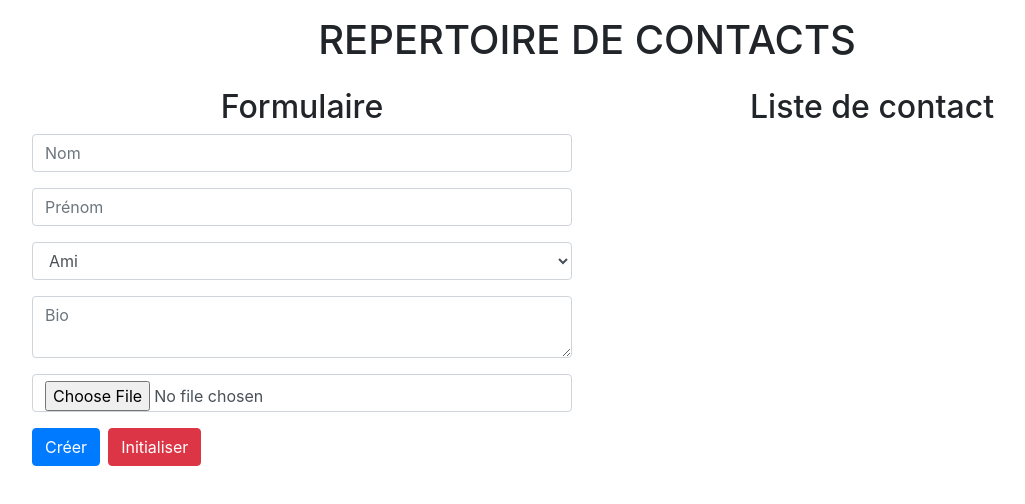
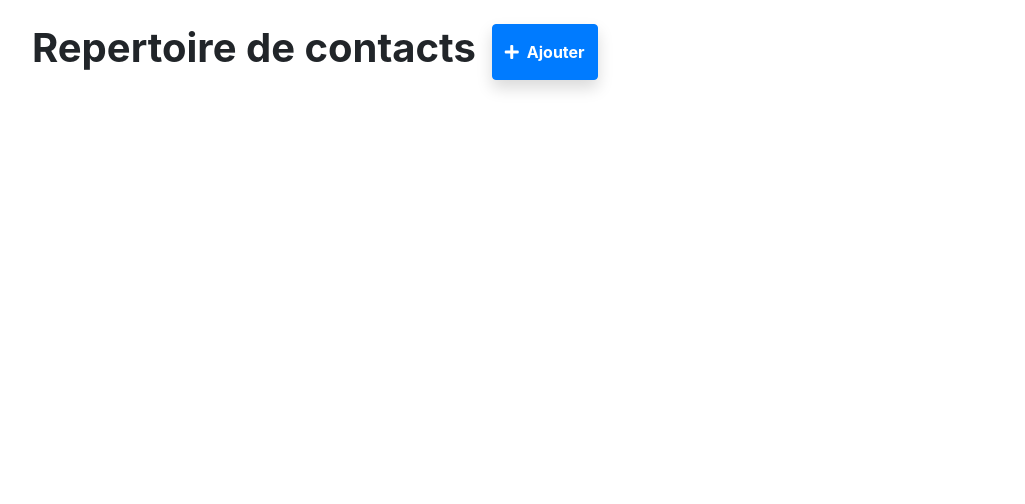
Before and after one commit to KinshasaDigitalAcademy/formulaire-react, a React (Create React App) app: page / in a window 1280 px wide. Shown: the top 504 px of the page, without its empty margins (53-1078 px from the left). Built offline with nearby package versions, Linux system fonts and the light colour scheme.

Commit message:
update styles

```diff
--- a/package.json
+++ b/package.json
@@ -8,6 +8,8 @@
     "@testing-library/react": "^11.2.6",
     "@testing-library/user-event": "^12.8.3",
     "bootstrap": "^4.6.0",
+    "jquery": "^3.6.0",
+    "popper.js": "^1.16.1",
     "react": "^17.0.2",
     "react-dom": "^17.0.2",
     "react-scripts": "4.0.3",
--- a/src/App.css
+++ b/src/App.css
@@ -4,10 +4,12 @@
 .cursor-pointer{
   cursor: pointer;
   font-size: 20px;
+  text-decoration: none !important;
 }
 .cursor-pointer:hover{
   transform: scale(1.4);
   transition: .3s ease-in-out;
+  text-decoration: none;
 }
 
 .card {
--- /dev/null
+++ b/src/Components/AddButton.js
@@ -0,0 +1,15 @@
+import React, {Component} from 'react'
+
+class AddButton extends Component {
+
+    render() {
+        return (
+            <button data-toggle="modal" data-target="#modal-form" className="ml-3 btn btn-primary btn-add rounded  shadow d-flex align-items-center justify-content-center">
+                <i className="fa fa-plus"></i>
+                <span className="font-weight-bold ml-2">Ajouter</span>
+            </button>
+        )
+    }
+}
+
+export default AddButton;
--- a/src/Components/Button.js
+++ b/src/Components/Button.js
@@ -4,7 +4,7 @@ class Button extends React.Component{
     render(){
 
         return(
-            <button onClick={this.props.handleClick} type={this.props.type} className = {this.props.className}> {this.props.content}</button>
+            <button onClick={this.props.handleClick} type={this.props.type} className = {this.props.className} > {this.props.content}</button>
         )
     }
 }
--- a/src/Components/Card.js
+++ b/src/Components/Card.js
@@ -6,7 +6,7 @@ class Card extends Component {
     render() {
         const { image, nom, prenom, groupe, bio } = this.props
         return (
-            <div className='card shadow shadow-md border-0 mb-3 pt-4'>
+            <div className='card shadow shadow-md border-0 mt-3 pt-4'>
                 <div className="row">
                     <div className="col-3 d-flex align-items-center">
                         <img src={image} className='img-fluid rounded-circle'/>
--- a/src/Components/Subtitle.js
+++ b/src/Components/Subtitle.js
@@ -1,4 +1,5 @@
 import React from   'react'
+import AddButton from './AddButton'
 
 class Subtitle extends React.Component{
     render(){
--- a/src/Pages/Formulaire.js
+++ b/src/Pages/Formulaire.js
@@ -25,13 +25,19 @@ class Formulaire extends React.Component{
     render(){
         console.log(this.props.contactToEdit.nom);
         return(
-            <div>
-
+            <div class="modal fade" id="modal-form" tabindex="-1" role="dialog" aria-labelledby="modal-notification-enter" aria-hidden="true">
+                <div class="modal-dialog modal-dialog-centered modal-" role="document">
+                    <div class="modal-content">
+                        <div class="modal-header">
                             <Subtitle content="Formulaire"/>
+                            <button type="button" class="close" data-dismiss="modal" aria-label="Close">
+                                <span aria-hidden="true">×</span>
+                            </button>
+                        </div>
+                        <div class="modal-body">
                             <form onSubmit={this.click.bind(this)}>
                                 <Input placeholder="Nom" name="nom"  value={this.props.contactToEdit.nom} handleChange={this.handleChange} />
                                 <Input placeholder="Prénom" name="prenom" value={this.props.contactToEdit.prenom} handleChange={this.handleChange} />
-
 
                                 <div className = 'form-group'>
                                         <select name="groupe" placeholder="Groupe" className = 'form-control'
@@ -56,6 +62,10 @@ class Formulaire extends React.Component{
                             </form>
 
                         </div>
+                    </div>
+                </div>
+            </div>
+
         )
     }
 }
--- a/src/Pages/Header.js
+++ b/src/Pages/Header.js
@@ -1,10 +1,14 @@
 import React from 'react';
+import AddButton from './../Components/AddButton';
 
 class Header extends React.Component{
     render(){
         return(
-            <div>
-                <h1 className = 'text-center title--style'>REPERTOIRE DE CONTACTS</h1>
+            <div className="d-flex">
+                <div className="d-flex">
+                    <h1 className = 'title--style font-weight-bold'>Repertoire de contacts</h1>
+                </div>
+                <AddButton />
             </div>
 
         )
--- a/src/Pages/Home.js
+++ b/src/Pages/Home.js
@@ -2,8 +2,12 @@ import React from 'react';
 import Formulaire from './Formulaire';
 import Header from './Header';
 import Repertoire from './Repertoire';
+import AddButton from './../Components/AddButton'
 import 'bootstrap/dist/css/bootstrap.css';
 import '@fortawesome/fontawesome-free/css/all.css';
+import 'jquery/dist/jquery.min.js'
+import 'bootstrap/dist/js/bootstrap.js'
+import $ from 'jquery';
 
 class Home extends React.Component{
     constructor(props){
@@ -22,6 +26,7 @@ class Home extends React.Component{
     onSubmit(formData){
         console.log(formData)
         this.setState({contacts:[...this.state.contacts,formData]})
+        $('#modal-form').modal('hide');
     }
 
     editContact = (index)=>{
@@ -39,25 +44,22 @@ class Home extends React.Component{
     }
     render(){
         return(
-            <div className = 'container'>
+            <div className ='container mt-4'>
                 <div className = 'row my-3'>
                     <div className = 'col-12'>
                         <Header></Header>
                     </div>
                 </div>
-                <div className = 'row'>
-                    <div className = 'col-md-6 col-12'>
-                        <Formulaire submit={this.onSubmit.bind(this)}
-                        contactToEdit = {this.state.contactToEdit}/>
-                    </div>
-                    <div className = 'col-md-6 col-12'>
+                <div className ='row'>
+                    <div className = 'col-md-6 col-12 mt-3'>
                         <Repertoire  contacts={this.state.contacts} clickEdit={this.editContact}
                         clickDelete={this.deleteContact}/>
                     </div>
-
-
                 </div>
-
+                <div>
+                <Formulaire submit={this.onSubmit.bind(this)}
+                        contactToEdit = {this.state.contactToEdit}/>
+                </div>
             </div>
         )
     }
--- a/src/Pages/Repertoire.js
+++ b/src/Pages/Repertoire.js
@@ -2,13 +2,18 @@ import React from 'react'
 import Subtitle from '../Components/Subtitle'
 import Card from '../Components/Card'
 import logo from '../logo.svg'
+import AddButton from '../Components/AddButton';
 class Repertoire extends React.Component{
 
     render(){
        let tableauContacts=this.props.contacts;
         return(
             <div>
-                <Subtitle content= 'Liste de contact'/>
+                <div className="d-flex">
+                    {/* <Subtitle content= 'Liste de contact'/>  */}
+
+                </div>
+
                 <div>
                     {
                     tableauContacts.map((contact,index)=>{
```
Also changed, not shown: src/Pages/BtnEdit.js (deleted), 1 other file (tests, documents, lock files or other folders). Lines whose indentation alone changed are shown as unchanged.
